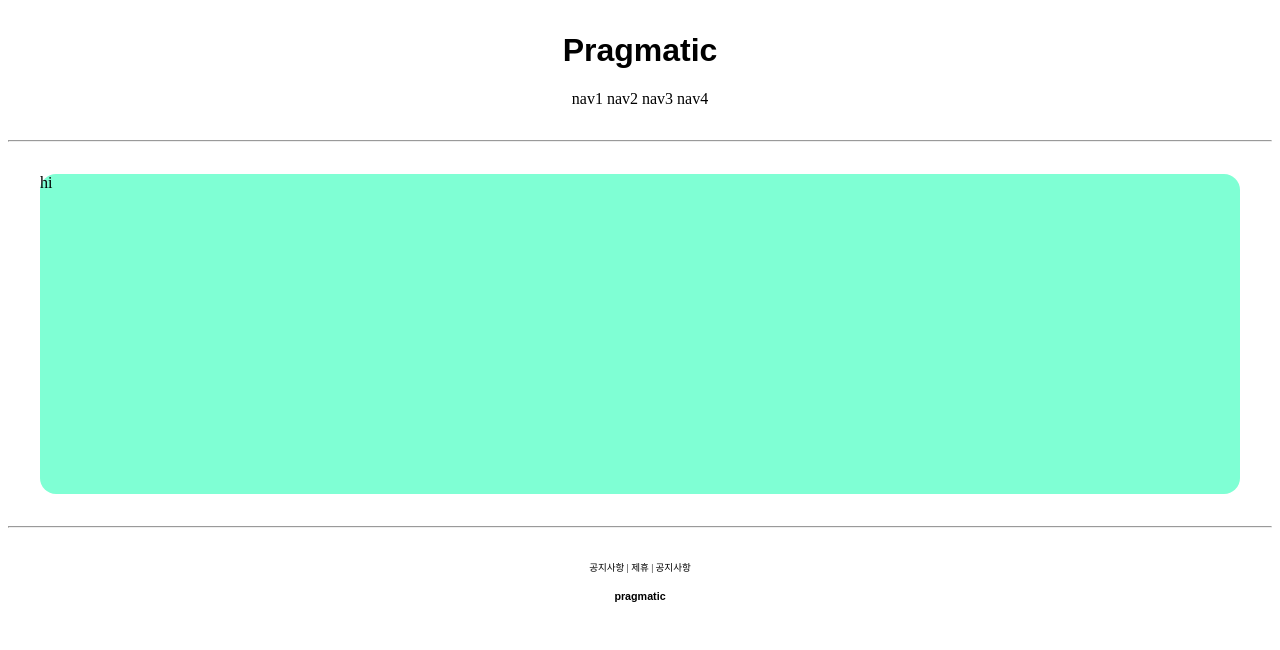
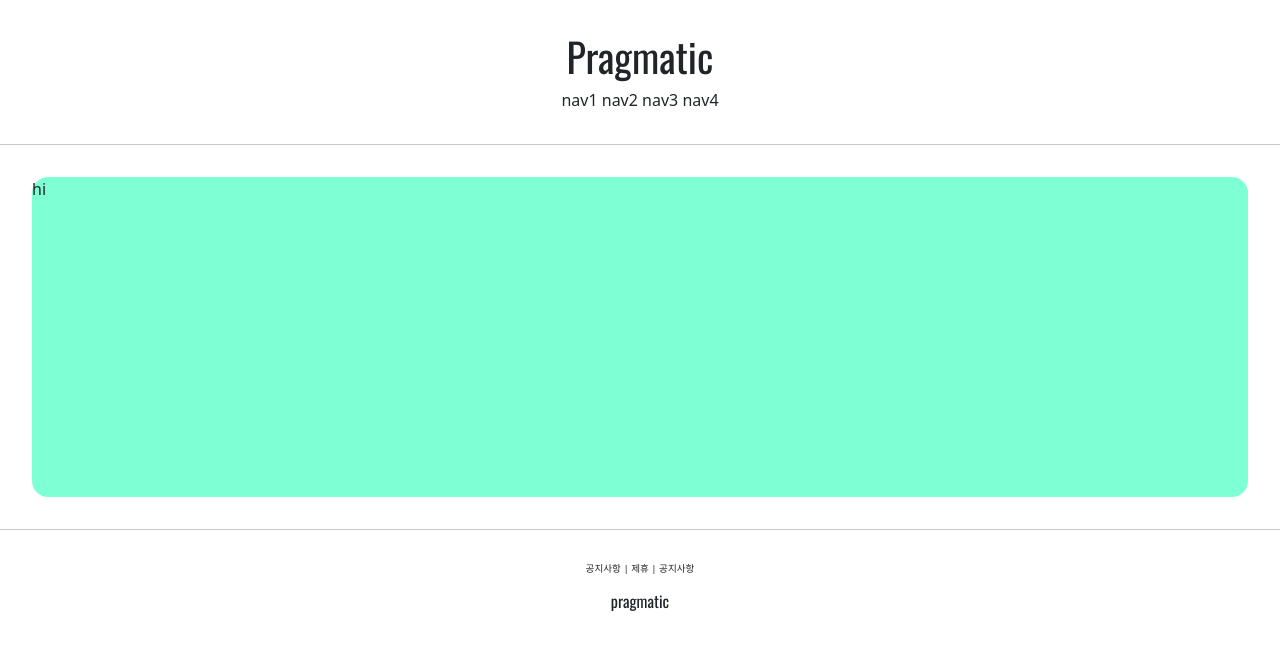
Before and after one commit to Marc416/djangotest, a Django app: page /account/hello_world/ in a window 1280 px wide. Shown: the top 650 px of the page. Run offline with Django 3.2, Linux system fonts and the light colour scheme.

Commit message:
Add BootStrap Start, Font Link

```diff
--- a/pragmatic/templates/head.html
+++ b/pragmatic/templates/head.html
@@ -1,4 +1,12 @@
 <head>
     <meta charset="UTF-8">
     <title>hello djnago</title>
+    {#부트스트랩 링크#}
+    <link href="https://cdn.jsdelivr.net/npm/bootstrap@5.1.0/dist/css/bootstrap.min.css" rel="stylesheet"
+          integrity="sha384-KyZXEAg3QhqLMpG8r+8fhAXLRk2vvoC2f3B09zVXn8CA5QIVfZOJ3BCsw2P0p/We" crossorigin="anonymous">
+
+    {#    구글 폰트 링크 -> 이걸 변수 정의한다고 생각하면 됨. 그리고 css적용하는게 인스턴스 생성하는거고#}
+    <link rel="preconnect" href="https://fonts.googleapis.com">
+    <link rel="preconnect" href="https://fonts.gstatic.com" crossorigin>
+    <link href="https://fonts.googleapis.com/css2?family=Oswald&display=swap" rel="stylesheet">
 </head>
```
